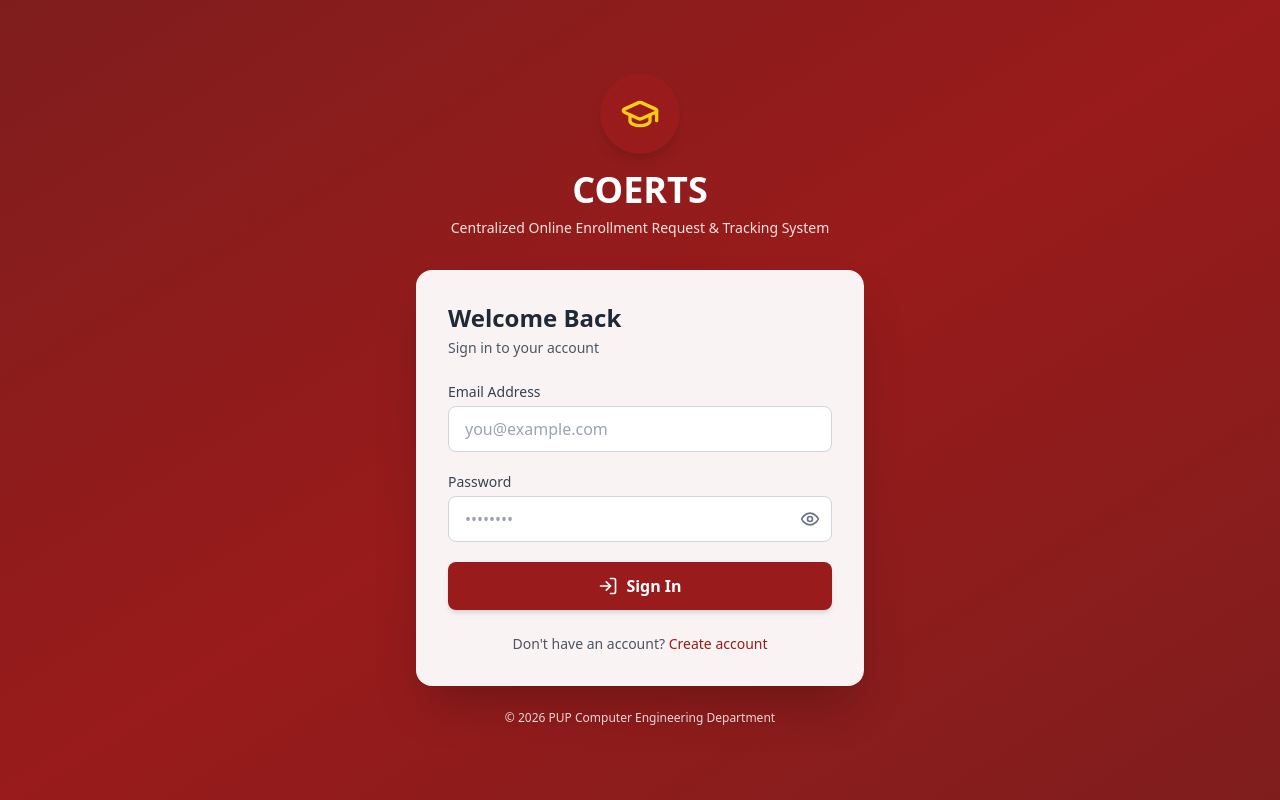
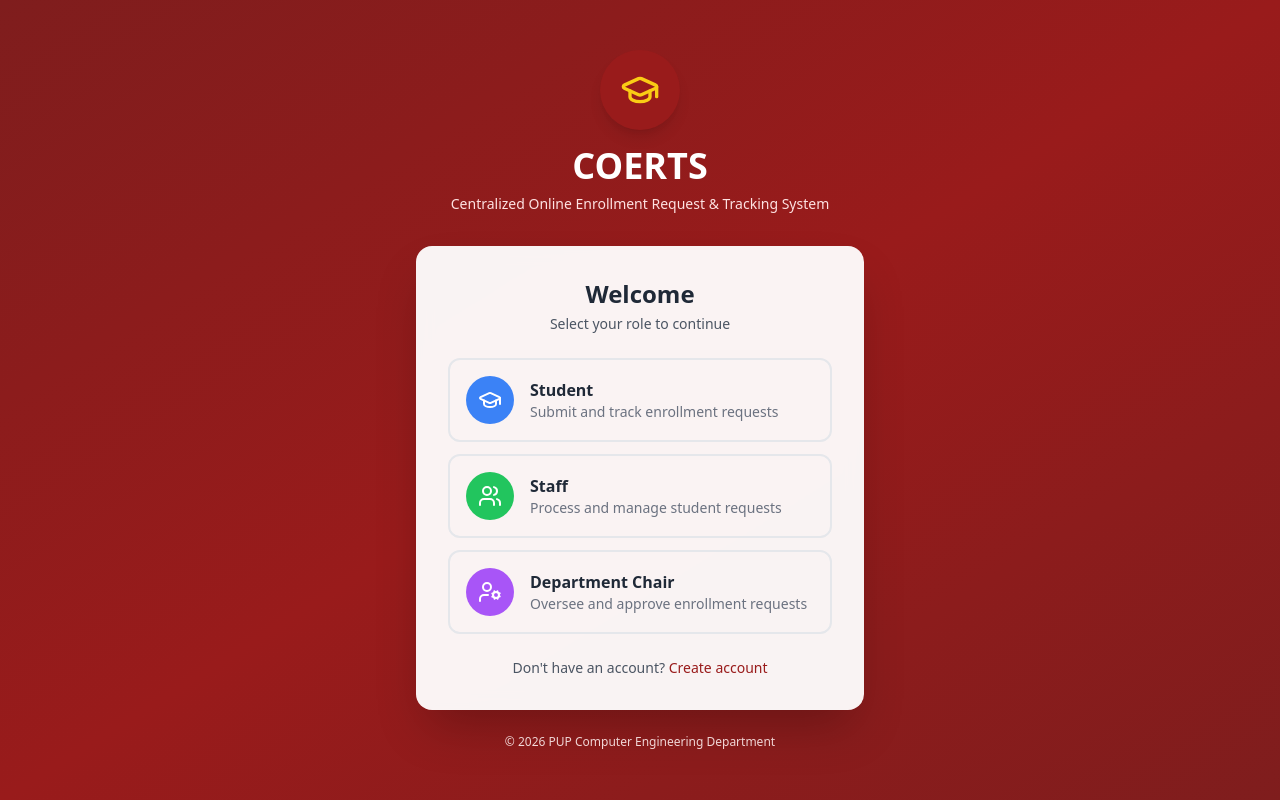
Before and after one commit to enzoperman/dbms-web-app, a React (Vite) app in the folder client/: page /login in a window 1280 px wide. Built offline with nearby package versions, Linux system fonts and the light colour scheme; no server answers.

Commit message:
Add role selection step to login page

```diff
--- a/client/src/pages/auth/Login.jsx
+++ b/client/src/pages/auth/Login.jsx
@@ -1,8 +1,32 @@
 import { useForm } from "react-hook-form";
 import { useNavigate } from "react-router-dom";
 import { useAuth } from "../../context/AuthContext.jsx";
-import { GraduationCap, Eye, EyeOff, LogIn } from "lucide-react";
+import { GraduationCap, Eye, EyeOff, LogIn, Users, UserCog, ArrowLeft } from "lucide-react";
 import { useState } from "react";
+
+const ROLE_OPTIONS = [
+  {
+    id: "STUDENT",
+    title: "Student",
+    description: "Submit and track enrollment requests",
+    icon: GraduationCap,
+    color: "bg-blue-500",
+  },
+  {
+    id: "STAFF",
+    title: "Staff",
+    description: "Process and manage student requests",
+    icon: Users,
+    color: "bg-green-500",
+  },
+  {
+    id: "CHAIR",
+    title: "Department Chair",
+    description: "Oversee and approve enrollment requests",
+    icon: UserCog,
+    color: "bg-purple-500",
+  },
+];
 
 export default function Login() {
   const { register, handleSubmit, formState } = useForm();
@@ -10,6 +34,8 @@ export default function Login() {
   const navigate = useNavigate();
   const [showPassword, setShowPassword] = useState(false);
   const [error, setError] = useState("");
+  const [selectedRole, setSelectedRole] = useState(null);
+  const [step, setStep] = useState(1); // 1 = role selection, 2 = login form
 
   const onSubmit = async (data) => {
     try {
@@ -28,6 +54,20 @@ export default function Login() {
     }
   };
 
+  const handleRoleSelect = (role) => {
+    setSelectedRole(role);
+    setStep(2);
+    setError("");
+  };
+
+  const handleBack = () => {
+    setStep(1);
+    setSelectedRole(null);
+    setError("");
+  };
+
+  const selectedRoleInfo = ROLE_OPTIONS.find((r) => r.id === selectedRole);
+
   return (
     <div className="flex min-h-screen items-center justify-center bg-gradient-to-br from-red-900 via-red-800 to-red-900 px-4">
       <div className="w-full max-w-md">
@@ -42,11 +82,88 @@ export default function Login() {
           </p>
         </div>
 
-        {/* Login Card */}
+        {/* Step 1: Role Selection */}
+        {step === 1 && (
           <div className="rounded-2xl bg-white/95 backdrop-blur p-8 shadow-2xl">
+            <div className="mb-6 text-center">
+              <h2 className="text-2xl font-bold text-gray-800">Welcome</h2>
+              <p className="mt-1 text-sm text-gray-600">
+                Select your role to continue
+              </p>
+            </div>
+
+            <div className="space-y-3">
+              {ROLE_OPTIONS.map((role) => {
+                const IconComponent = role.icon;
+                return (
+                  <button
+                    key={role.id}
+                    onClick={() => handleRoleSelect(role.id)}
+                    className="flex w-full items-center gap-4 rounded-xl border-2 border-gray-200 p-4 text-left transition-all hover:border-red-500 hover:bg-red-50 focus:outline-none focus:ring-2 focus:ring-red-500/20"
+                  >
+                    <div
+                      className={`flex h-12 w-12 items-center justify-center rounded-full ${role.color}`}
+                    >
+                      <IconComponent className="h-6 w-6 text-white" />
+                    </div>
+                    <div>
+                      <h3 className="font-semibold text-gray-800">
+                        {role.title}
+                      </h3>
+                      <p className="text-sm text-gray-500">{role.description}</p>
+                    </div>
+                  </button>
+                );
+              })}
+            </div>
+
+            <div className="mt-6 text-center text-sm text-gray-600">
+              Don't have an account?{" "}
+              <button
+                className="font-medium text-red-800 hover:text-red-900"
+                onClick={() => navigate("/register")}
+              >
+                Create account
+              </button>
+            </div>
+          </div>
+        )}
+
+        {/* Step 2: Login Form */}
+        {step === 2 && (
+          <div className="rounded-2xl bg-white/95 backdrop-blur p-8 shadow-2xl">
+            {/* Back Button and Role Badge */}
             <div className="mb-6">
-            <h2 className="text-2xl font-bold text-gray-800">Welcome Back</h2>
-            <p className="mt-1 text-sm text-gray-600">Sign in to your account</p>
+              <button
+                onClick={handleBack}
+                className="mb-4 flex items-center gap-1 text-sm text-gray-600 hover:text-gray-800"
+              >
+                <ArrowLeft className="h-4 w-4" />
+                Back to role selection
+              </button>
+
+              {selectedRoleInfo && (
+                <div className="flex items-center gap-3 rounded-lg bg-gray-50 p-3">
+                  <div
+                    className={`flex h-10 w-10 items-center justify-center rounded-full ${selectedRoleInfo.color}`}
+                  >
+                    <selectedRoleInfo.icon className="h-5 w-5 text-white" />
+                  </div>
+                  <div>
+                    <p className="text-xs text-gray-500">Signing in as</p>
+                    <p className="font-semibold text-gray-800">
+                      {selectedRoleInfo.title}
+                    </p>
+                  </div>
+                </div>
+              )}
+            </div>
+
+            <div className="mb-6">
+              <h2 className="text-2xl font-bold text-gray-800">Sign In</h2>
+              <p className="mt-1 text-sm text-gray-600">
+                Enter your credentials to continue
+              </p>
             </div>
 
             {error && (
@@ -114,6 +231,7 @@ export default function Login() {
               </button>
             </div>
           </div>
+        )}
 
         <p className="mt-6 text-center text-xs text-red-100">
           © 2026 PUP Computer Engineering Department
```
Lines whose indentation alone changed are shown as unchanged.
